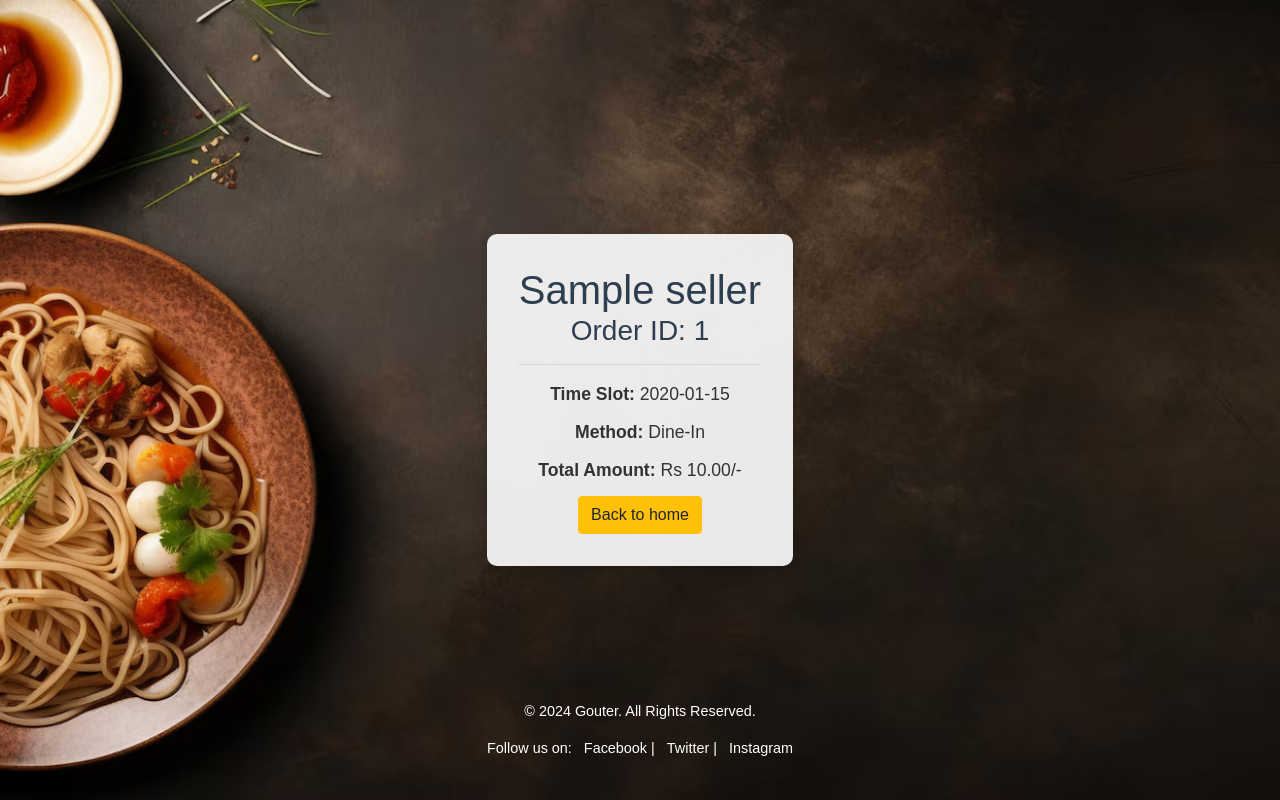
After one commit to Sahalibrahim/gouter, a Django app: page /order/success/1 in a window 1280 px wide. The commit adds this page. Run offline with Django 5.2, Linux system fonts and the light colour scheme; tables that the repository leaves empty hold one stand-in row (values such as "Sample post"); some libraries are stand-ins or nearby versions.

Commit message:
created the method and time_slot and inserted the values to order and orderitem tables.

```diff
--- a/gouterapp/templates/cart.html
+++ b/gouterapp/templates/cart.html
@@ -63,7 +63,7 @@
 
         <div class="mt-4 text-right">
             <p class="total-price">Total Price: Rs {{ total_price }}/-</p>
-            <a href="#" class="btn btn-success">Proceed to Method</a>
+            <a href="{% url 'choose_method' %}" class="btn btn-success">Proceed to Method</a>
         </div>
         {% else %}
         <p>Your cart is empty.</p>
--- a/gouterapp/templates/signup.html
+++ b/gouterapp/templates/signup.html
@@ -30,7 +30,7 @@
         <div class="row justify-content-center p-5">
             <div class="signup-div col-md-4 shadow-lg p-3 mb-5 bg-body-tertiary rounded bg-dark-subtle mt-5">
                 <h2>Signup</h2>
-                {% if messages %}
+                <!-- {% if messages %}
                 <div class="messages">
                     {% for message in messages %}
                         <div class="alert {% if message.tags %}alert-{{ message.tags }}{% endif %}">
@@ -38,7 +38,7 @@
                         </div>
                     {% endfor %}
                 </div>
-                {% endif %}
+                {% endif %} -->
 
                 <form method="post">
                     {% csrf_token %}
--- /dev/null
+++ b/gouterapp/templates/ticket.html
@@ -0,0 +1,174 @@
+{% comment %} {% load static %}
+<!DOCTYPE html>
+<html lang="en">
+<head>
+    <meta charset="UTF-8">
+    <meta name="viewport" content="width=device-width, initial-scale=1.0">
+    <title>Order Ticket</title>
+    <link rel="stylesheet" href="{% static 'gouterapp/css/bootstrap.css' %}">
+    <style>
+        .ticket-container {
+            max-width: 500px;
+            margin: 2rem auto;
+            border: 1px solid #ddd;
+            padding: 1.5rem;
+            border-radius: 8px;
+            background-color: #f9f9f9;
+        }
+        .ticket-header {
+            text-align: center;
+            margin-bottom: 1.5rem;
+        }
+        .ticket-detail {
+            font-size: 1.1rem;
+            margin-bottom: 0.5rem;
+        }
+    </style>
+</head>
+<body>
+    <div class="ticket-container">
+        <div class="ticket-header">
+            <h1>{{ restaurant_name }}</h1>
+            <h3>Order ID: {{ order_id }}</h3>
+        </div>
+        <div class="ticket-detail">
+            <strong>Time Slot:</strong> {{ time_slot }}
+        </div>
+        <div class="ticket-detail">
+            <strong>Method:</strong> {{ method }}
+        </div>
+        <div class="ticket-detail">
+            <strong>Total Amount:</strong> Rs {{ total_amount }}
+        </div>
+    </div>
+    <footer class="text-center py-4 mt-5" style="background-color: black; color: white; height: 20vh;">
+        <p class="mb-0" style="font-size: 0.9rem;">&copy; 2024 Gouter. All Rights Reserved.</p>
+        <p class="mb-0" style="font-size: 0.8rem;">Follow us on social media:
+            <a href="#" style="color: white;">Facebook</a> |
+            <a href="#" style="color: white;">Twitter</a> |
+            <a href="#" style="color: white;">Instagram</a>
+        </p>
+    </footer>
+</body>
+</html> {% endcomment %}
+
+
+{% load static %}
+<!DOCTYPE html>
+<html lang="en">
+<head>
+    <meta charset="UTF-8">
+    <meta name="viewport" content="width=device-width, initial-scale=1.0">
+    <title>Order Ticket</title>
+    <link rel="stylesheet" href="{% static 'gouterapp/css/bootstrap.css' %}">
+    <style>
+        /* Background and Container Styling */
+        body {
+            background-image: url('{% static "gouterapp/images/time_slot.jpg" %}'); /* Update with your image path */
+            background-size: cover;
+            background-position: center;
+            display: flex;
+            justify-content: center;
+            align-items: center;
+            min-height: 100vh;
+            margin: 0;
+            font-family: Arial, sans-serif;
+            color: #333;
+        }
+
+        /* Ticket Container */
+        .ticket-container {
+            max-width: 500px;
+            margin: 2rem;
+            padding: 2rem;
+            background: rgba(255, 255, 255, 0.9);
+            border-radius: 10px;
+            box-shadow: 0 8px 16px rgba(0, 0, 0, 0.2);
+            animation: fadeIn 1s ease-in-out;
+        }
+
+        /* Header Styling */
+        .ticket-header h1, .ticket-header h3 {
+            margin: 0;
+            color: #2c3e50;
+            animation: slideIn 1.2s ease-in-out;
+        }
+
+        /* Ticket Details */
+        .ticket-detail {
+            font-size: 1.1rem;
+            margin-bottom: 0.75rem;
+            animation: fadeInDetail 1s ease-in-out;
+        }
+
+        /* Footer */
+        footer {
+            position: absolute;
+            bottom: 0;
+            width: 100%;
+            background-color:transparent;
+            color: white;
+            text-align: center;
+            padding: 1.5rem 0;
+            font-size: 0.9rem;
+        }
+
+        /* Social Media Links Hover Effect */
+        footer a {
+            color: #fff;
+            text-decoration: none;
+            transition: color 0.3s ease;
+        }
+        footer a:hover {
+            color: #ffcc00;
+        }
+
+        /* Animations */
+        @keyframes fadeIn {
+            from { opacity: 0; transform: translateY(-20px); }
+            to { opacity: 1; transform: translateY(0); }
+        }
+
+        @keyframes slideIn {
+            from { opacity: 0; transform: translateX(-20px); }
+            to { opacity: 1; transform: translateX(0); }
+        }
+
+        @keyframes fadeInDetail {
+            from { opacity: 0; transform: translateY(10px); }
+            to { opacity: 1; transform: translateY(0); }
+        }
+    </style>
+</head>
+<body>
+    <div class="ticket-container text-center">
+        <div class="ticket-header">
+            <h1>{{ restaurant_name }}</h1>
+            <h3>Order ID: {{ order_id }}</h3>
+        </div>
+        <hr>
+        <div class="ticket-detail">
+            <strong>Time Slot:</strong> {{ time_slot }}
+        </div>
+        <div class="ticket-detail">
+            <strong>Method:</strong> {{ method }}
+        </div>
+        <div class="ticket-detail">
+            <strong>Total Amount:</strong> Rs {{ total_amount }}/-
+        </div>
+        <a href="{% url 'home' %}" class="btn btn-warning">Back to home</a>
+    </div>
+
+    <footer>
+        <p>&copy; 2024 Gouter. All Rights Reserved.</p>
+        <p>Follow us on:
+            <a href="#" class="ml-2">Facebook</a> |
+            <a href="#" class="ml-2">Twitter</a> |
+            <a href="#" class="ml-2">Instagram</a>
+        </p>
+    </footer>
+
+    <script src="https://code.jquery.com/jquery-3.5.1.min.js"></script>
+    <script src="https://stackpath.bootstrapcdn.com/bootstrap/4.5.2/js/bootstrap.min.js"></script>
+</body>
+</html>
--- a/gouterapp/urls.py
+++ b/gouterapp/urls.py
@@ -18,7 +18,11 @@ urlpatterns = [
     path('cart/increment/<int:cart_id>',views.increment_quantity, name='increment_quantity'),
     path('cart/decrement/<int:cart_id>',views.decrement_quantity,name='decrement_quantity'),
     path('cart/remove/<int:cart_id>',views.remove_from_cart,name='remove_from_cart'),
+    path('choose-method/', views.choose_method, name='choose_method'),  # URL for selecting booking method and time slot
+    path('submit-order/', views.submit_order, name='submit_order'),  # URL for submitting the order after selecting method and time slot
+    path('order/success/<int:order_id>', views.order_success, name='order_success'),  # URL to redirect to after successful order (you can implement `order_success` view for a success message)
 ]
+
 
 if settings.DEBUG:
     urlpatterns += static(settings.MEDIA_URL, document_root=settings.MEDIA_ROOT)
--- a/gouterapp/views.py
+++ b/gouterapp/views.py
@@ -3,19 +3,20 @@ from django.views import View
 from django.shortcuts import render,redirect,HttpResponse
 from django.contrib.auth import login,authenticate,logout as auth_logout
 from .forms import SignUpForm,LoginForm,OTPForm
-from .models import Profile,Cart
+from .models import Profile,Cart,Order,OrderItem
 from django.contrib import messages
 from django.contrib.auth.models import User
 from django.contrib.auth.decorators import login_required
 from django.core.mail import send_mail
 from django.utils import timezone
-from datetime import timedelta
-from sellerapp.models import Seller,Dish
+from datetime import timedelta,datetime
+from sellerapp.models import Seller,Dish,TimeSlot
 from django.conf import settings
 from django.shortcuts import render, get_object_or_404
 from decimal import Decimal
 from django.http import JsonResponse
 import ast
+from django.http import Http404
 
 # Create your views here.
 def welcome(request):
@@ -235,3 +236,139 @@ def remove_from_cart(request,cart_id):
     cart_item = get_object_or_404(Cart, cart_id=cart_id,user_id = request.user.id)
     cart_item.delete()
     return redirect('view_cart')
+
+
+def generate_time_slots(start_time, end_time, interval_minutes=30):
+    current_time = start_time
+    time_slots = []
+
+    while current_time < end_time:
+        next_time = (datetime.combine(datetime.today(), current_time) + timedelta(minutes=interval_minutes)).time()
+        time_slots.append((current_time, next_time))
+        current_time = next_time
+
+    return time_slots
+
+
+
+def choose_method(request):
+    cart_items = Cart.objects.filter(user_id=request.user.id)
+    if not cart_items.exists():
+        return redirect('view_dishes')
+
+    seller_id = cart_items.first().dish.restaurant.id
+    seller = get_object_or_404(Seller, id=seller_id)
+
+    # Assuming seller's operating hours are defined, e.g., from 9 AM to 10 PM
+    seller_start_time = datetime.strptime("09:00", "%H:%M").time()
+    seller_end_time = datetime.strptime("22:00", "%H:%M").time()
+
+    # Generate time slots based on seller's hours
+    time_slot_ranges = generate_time_slots(seller_start_time, seller_end_time)
+
+    # Check availability
+    available_slots = []
+    for start, end in time_slot_ranges:
+        # Check if this slot is already booked
+        is_booked = TimeSlot.objects.filter(seller=seller, start_time=start).exists()
+        available_slots.append({
+            'start_time': start,
+            'end_time': end,
+            'is_available': not is_booked  # Assume if exists, it's booked
+        })
+
+        # Ensure you create TimeSlot instances based on the generated slots
+        TimeSlot.objects.get_or_create(
+            seller=seller,
+            start_time=start,
+            defaults={
+                'end_time': end,
+                'bookings_count': 0 , # Set to the initial booking count
+                'max_capacity': seller.table_number,
+            }
+        )
+
+    return render(request, 'choose_method.html', {'time_slots': available_slots})
+
+
+
+def submit_order(request):
+    if request.method == 'POST':
+        selected_method = request.POST.get('method')
+        selected_time = request.POST.get('time_slot')
+
+        # Convert selected_time from "10:00 AM" format to a time object
+        try:
+            formatted_time = datetime.strptime(selected_time, "%I:%M %p").time()
+        except ValueError:
+            # Handle the case where the time format is incorrect
+            messages.error(request, "Invalid time format.")
+            return redirect('choose_method')
+
+        # Fetch seller ID from user's cart and calculate total amount
+        cart_items = Cart.objects.filter(user_id=request.user.id)
+        if not cart_items.exists():
+            messages.error(request, "Your cart is empty.")
+            return redirect('view_dishes')
+
+        seller_id = cart_items.first().dish.restaurant.id
+        seller = get_object_or_404(Seller, id=seller_id)
+        total_amount = sum(item.dish.price * item.quantity for item in cart_items)
+
+        # Find the corresponding time slot
+        datetime_now = datetime.combine(datetime.today(), formatted_time)
+        print(f"Formatted time: {formatted_time}, Seller ID: {seller.id}")
+
+        # Try to get the time slot; adjust the query as needed
+        try:
+            time_slot = get_object_or_404(TimeSlot, start_time=formatted_time, seller=seller)
+        except Http404:
+            messages.error(request, "No TimeSlot matches the given query.")
+            return redirect('choose_method')
+
+        # Check if the time slot is available
+        if time_slot.bookings_count < seller.table_number:
+            # Update TimeSlot booking count
+            time_slot.bookings_count += 1
+            time_slot.save()
+
+            # Create Order
+            order = Order.objects.create(
+                seller=seller,
+                user=request.user,
+                total_amount=total_amount,
+                method=selected_method,
+                time_slot=f"{time_slot.start_time} - {time_slot.end_time}",
+                payment_status="Pending"
+            )
+
+            # Create OrderItems for each cart item
+            for item in cart_items:
+                OrderItem.objects.create(
+                    order=order,
+                    seller=seller,
+                    user=request.user,
+                    dish=item.dish,
+                    # quantity=item.quantity  # Make sure to include quantity if needed
+                )
+
+            # Clear the cart after order
+            cart_items.delete()
+            return redirect('order_success', order_id=order.order_id)
+        else:
+            messages.error(request, "The selected time slot is no longer available.")
+            return redirect('choose_method')
+
+
+
+
+def order_success(request, order_id):
+    order = get_object_or_404(Order, order_id=order_id)
+    context = {
+        'restaurant_name': order.seller.restaurant_name,
+        'order_id': order.order_id,
+        'time_slot': order.time_slot,
+        'method': order.method,
+        'total_amount': order.total_amount,
+    }
+    return render(request, 'ticket.html', context)
--- a/sellerapp/templates/seller_dashboard.html
+++ b/sellerapp/templates/seller_dashboard.html
@@ -146,6 +146,7 @@
         <!-- Display the restaurant name dynamically -->
         <h1>Welcome to {{ restaurant_name }}</h1>
         <p>Manage your restaurant's dishes, orders, products, and tables from this dashboard.</p>
+        <button class="btn btn-primary btn-create-time-slot" onclick="location.href='{% url 'create_time_slot' %}'">Create Time Slot</button>
     </div>
 
     <script src="https://cdn.jsdelivr.net/npm/bootstrap@5.3.3/dist/js/bootstrap.bundle.min.js"
--- a/sellerapp/urls.py
+++ b/sellerapp/urls.py
@@ -18,6 +18,7 @@ urlpatterns = [
     path('seller/coupons/edit/<int:coupon_id>/', views.edit_coupon, name='edit_coupon'),
     path('seller/coupons/delete/<int:coupon_id>/', views.delete_coupon, name='delete_coupon'),
     path('seller/coupons/toggle/<int:coupon_id>/', views.toggle_coupon_availability, name='toggle_coupon_availability'),
+    path('create-time-slot/', views.create_time_slot, name='create_time_slot'),
 
 ]
 
```
Also changed, not shown: gouterapp/models.py (+13 -0 lines), gouterapp/templates/choose_method.html (+130 -119 lines), sellerapp/forms.py (+6 -1 lines), sellerapp/models.py (+15 -32 lines), sellerapp/templates/create_time_slot.html (added, +68 -0 lines), sellerapp/views.py (+20 -2 lines), gouterapp/migrations/0005_timeslot.py (added), sellerapp/migrations/0019_timeslot.py (added), sellerapp/migrations/0020_timeslot_max_capacity.py (added), sellerapp/migrations/0021_alter_timeslot_max_capacity.py (added), sellerapp/migrations/0022_timeslot_bookings_count.py (added).
